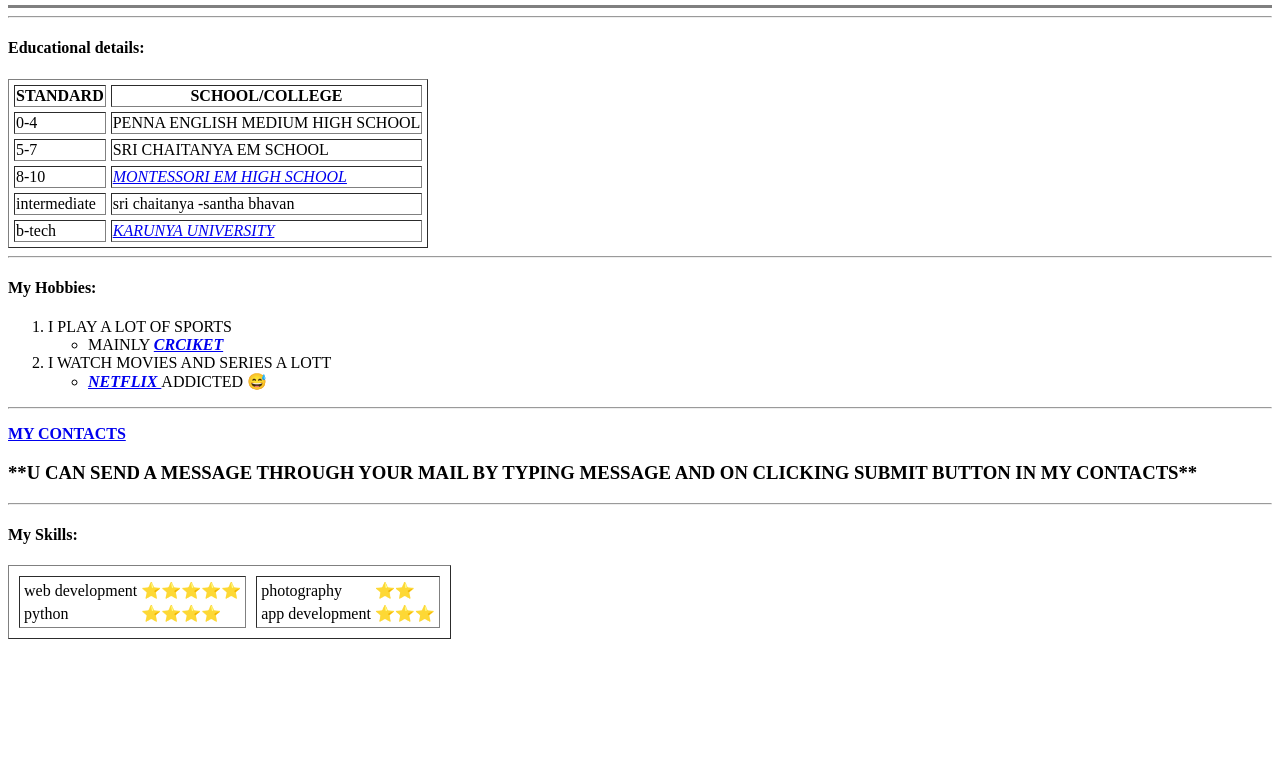
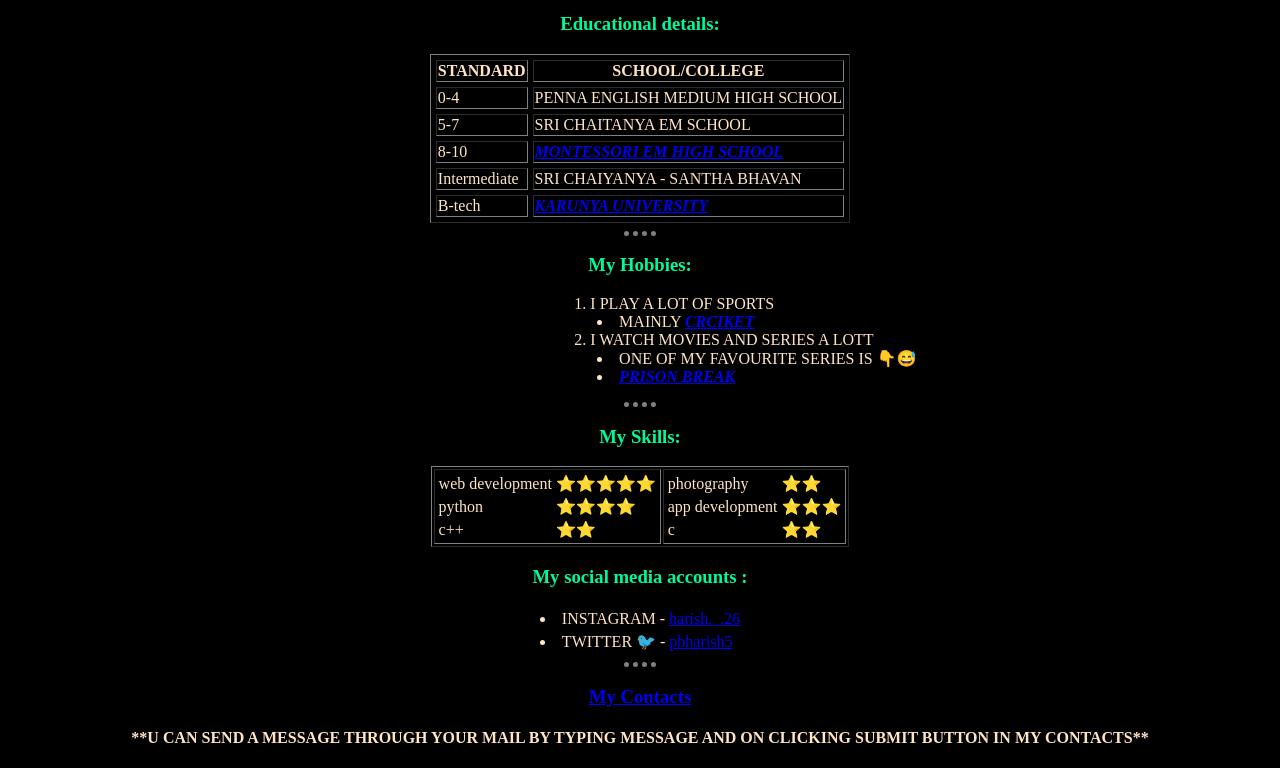
Before and after one commit to pinnepalliharish/CV, a plain HTML site: page index.html in a window 1280 px wide. Shown: the part 342-1110 px from the top of the page. Before the commit the page ends 989 px from the top, so only its background shows below. Drawn offline with Linux system fonts and the light colour scheme; files that its build step writes are made by us from their sources.

Commit message:
Add files via upload

```diff
--- a/index.html
+++ b/index.html
@@ -2,20 +2,16 @@
 <html>
     <head>
         <meta charset="UTF-8">
-        <title> Harish's personal site</title>
+        <title> Harish's CV</title>
+        <link rel="stylesheet" href="css/style.css">
+
     </head>
     <body>
-        <table>
-            <tr>
-                <td><img src="bramhi1.jpg"></td>
+        <center><img src="bramhi1.jpg" ></td>
             <td><H1>PB.HARISH</H1>
-                    <H3><strong>STUDENT FROM<em> <a href="https://www.karunya.edu/">KARUNYA UNIVERSITY </a></strong> </em></H3> </td>
-            </tr>
-        </table>
-
-        <hr size="3" noshade>
+            <h4> Btech- ECE Student from<em> <a href="https://www.karunya.edu/"><strong>KARUNYA UNIVERSITY </a></strong> </em></h4>
         <hr>
-        <h4>Educational details:</h4>
+        <h3>Educational details:</h3>
         <Table border="1" cellspacing="5">
             <thead>
                 <tr>
@@ -34,37 +30,35 @@
                 </TR>
                 <TR>
                     <td>8-10</td>
-                    <td><EM><a href="https://montessorigurukul.wixsite.com/kurnool">MONTESSORI EM HIGH SCHOOL</a></EM> </td>
+                    <td><EM><a href="https://montessorigurukul.wixsite.com/kurnool"><strong>MONTESSORI EM HIGH SCHOOL</strong> </a></EM> </td>
                 </TR>
                 <TR>
-                    <td>intermediate</td>
-                    <td>sri chaitanya -santha bhavan </td>
+                    <td>Intermediate</td>
+                    <td>SRI CHAIYANYA - SANTHA BHAVAN </td>
                 </TR>
                 <tr>
-                    <td>b-tech</td>
-                    <td><EM><a href="https://www.karunya.edu/">KARUNYA UNIVERSITY</a></EM></td>
+                    <td>B-tech</td>
+                    <td><EM><a href="https://www.karunya.edu/"><strong>KARUNYA UNIVERSITY</strong> </a></EM></td>
                 </tr>
             </tbody>
         </Table>
         <hr>
-        <h4>My Hobbies:</h4>
-        <ol>
+        <h3>My Hobbies:</h3>
+        <ol class="center">
             <li>I PLAY A LOT OF SPORTS</li>
                 <ul>
                     <li>MAINLY <em> <strong> <a href="https://en.wikipedia.org/wiki/Cricket"> CRCIKET </a> </strong> </em> </li>
                 </ul>
             <li>I WATCH MOVIES AND SERIES A LOTT</li>
                 <Ul>
-                <li><em><strong><a href="https://en.wikipedia.org/wiki/Netflix"> NETFLIX </a> </strong> </em>  ADDICTED 😅 </li>
+                    <li> ONE OF MY FAVOURITE SERIES IS 👇😅  </li>
+                    <li><em><strong><a href="https://en.wikipedia.org/wiki/Prison_Break">PRISON BREAK</a></strong></em></li>
                 </Ul>
         </ol>
+
         <hr>
-        <p> <a href="contacts.html"><strong>MY CONTACTS</strong>  </a> <br>
-            <h3>**U CAN SEND A MESSAGE THROUGH YOUR MAIL BY TYPING MESSAGE AND ON CLICKING SUBMIT BUTTON IN MY CONTACTS**</h3>
-        <hr>
-        <H4>My Skills:</H4>
-        <Table border="1"  cellspacing="10">
-            <tr>
+        <H3>My Skills:</H3>
+        <Table border="1" >
             <td>
                 <table>
                     <tr>
@@ -74,6 +68,10 @@
                     <tr>
                         <td>python</td>
                         <td>⭐⭐⭐⭐</td>
+                    </tr>
+                    <tr>
+                        <td>c++</td>
+                        <td>⭐⭐</td>
                     </tr>
                 </table>
             </td>
@@ -88,10 +86,31 @@
                         <td>app development</td>
                         <td>⭐⭐⭐</td>
                     </tr>
+                    <tr>
+                        <td>c</td>
+                        <td>⭐⭐</td>
+                    </tr>
                 </table>
             </td>
+        </Table>
+        <H3>My social media accounts :</H3>
+        <table>
+            <tr>
+                <ul>
+                    <td><li>INSTAGRAM - <a href="https://www.instagram.com/harish._.26/">harish._.26</a></li></td>
+                </ul>
             </tr>
-        </Table>
+            <tr>
+                <ul>
+                    <td><li>TWITTER 🐦 - <a href="https://twitter.com/pbharish5">pbharish5</a></li></td>
+                </ul>
+            </tr>
+        </table>
 
+        <hr>
+        <p><h3> <a href="contacts.html"><strong>My Contacts</strong></h3>  </a>
+            <h4>**U CAN SEND A MESSAGE THROUGH YOUR MAIL BY TYPING MESSAGE AND ON CLICKING SUBMIT BUTTON IN MY CONTACTS**</h4>
+
+    </center>
     </body>
 </html>
--- /dev/null
+++ b/style.css
@@ -0,0 +1,49 @@
+    .center
+    {
+    text-align: center;
+    list-style-position: inside;
+    }
+    ol.center li
+    {
+    text-align: left;
+    margin-left: 43%;
+    }
+
+    form{
+        text-align: center;
+    }
+
+    ul{
+        text-align: center;
+        list-style: inside;
+    }
+
+    body {
+        color:bisque;
+        background-color:black
+    }
+
+    hr {
+        border-style: dotted none none;
+        border-color: gray;
+
+        border-width: 5px;
+        width: 2.5%;
+        background-color:black
+    }
+
+    h1{
+        color:mediumspringgreen;
+    }
+
+    h3 {
+        color:mediumspringgreen;
+    }
+
+    a:hover{
+        background-color: white;
+    }
+
+    img:hover{
+        background-color: greenyellow;
+    }
```
Also changed, not shown: contacts.html (+15 -12 lines), educational_info.html (+1 -1 lines), hobbie.html (+1 -2 lines), bramhi1.jpg. Lines whose indentation alone changed are shown as unchanged.
